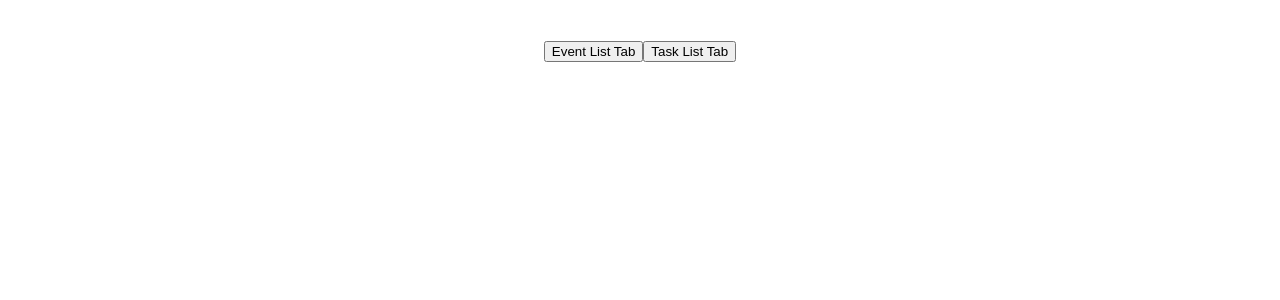
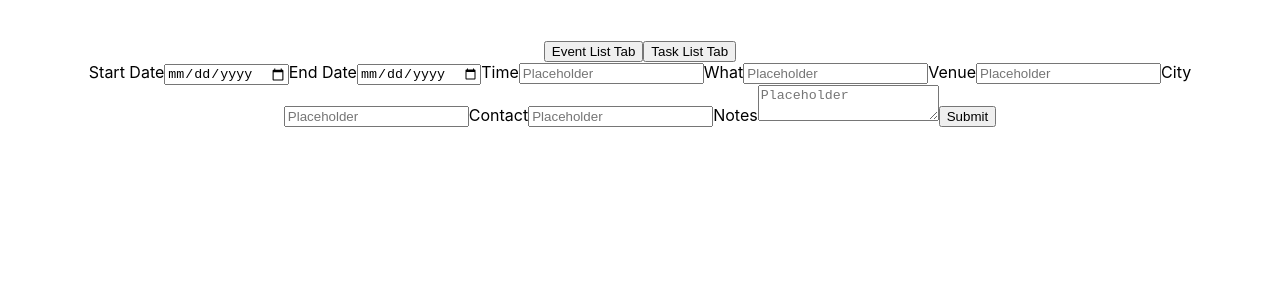
Before and after one commit to Willa2023/SGCNZ-dashboard, a React (Create React App) app: page /edit/1 in a window 1280 px wide. Shown: the top 300 px of the page. Built offline with nearby package versions, Linux system fonts and the light colour scheme.

Commit message:
Chason: Edit by url id and delete still work

```diff
--- a/src/App.js
+++ b/src/App.js
@@ -13,7 +13,7 @@ function App() {
         <NavBar />
         <Routes>
           <Route path="/eventlist" element={<DateEvent />} />
-          <Route path="/edit" element={<EditEventForm />} />
+          <Route path="/edit/:eventId" element={<EditEventForm />} />
           <Route path="/add" element={<AddEventForm />} />
           <Route path="/tasklist" element={<TaskOverviewForm />} />
         </Routes>
--- a/src/Components/EditEvent.js
+++ b/src/Components/EditEvent.js
@@ -1,7 +1,21 @@
-import React, { useState } from 'react';
+import React, { useEffect, useState } from 'react';
 
 const EditEventForm = ({ onSubmit, initialData }) => {
   const [formData, setFormData] = useState(initialData);
+
+  useEffect(() => {
+    var currentUrl = window.location.pathname;
+    var parts = currentUrl.split('/');
+    var uuid = parts[parts.length - 1];
+
+    console.log("uuid: ", uuid)
+    setFormData(prevState => ({
+      ...prevState,
+      id: uuid
+    }));
+  }, [])
+
+
 
   const handleChange = (e) => {
     const { name, value } = e.target;
@@ -117,6 +131,7 @@ const EditEventForm = ({ onSubmit, initialData }) => {
 // Default props for the form in case you need default values
 EditEventForm.defaultProps = {
   initialData: {
+    id: '',
     startDate: '',
     endDate: '',
     time:'',
--- a/src/Components/EventTable.js
+++ b/src/Components/EventTable.js
@@ -46,10 +46,6 @@ const EventTable = () => {
       console.error('Error:', error);
     }
   };
-
-const handleEdit = (id) =>{
-  setselectedEventd(id);
-};
 
   useEffect(() => {
     fetchEvents();
```
